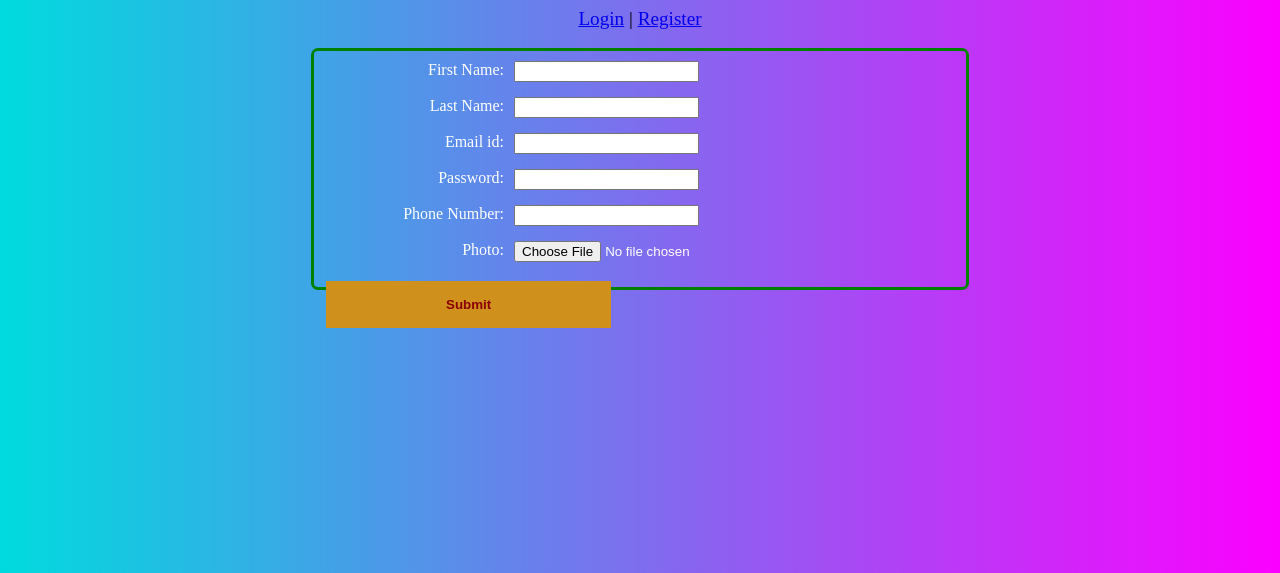
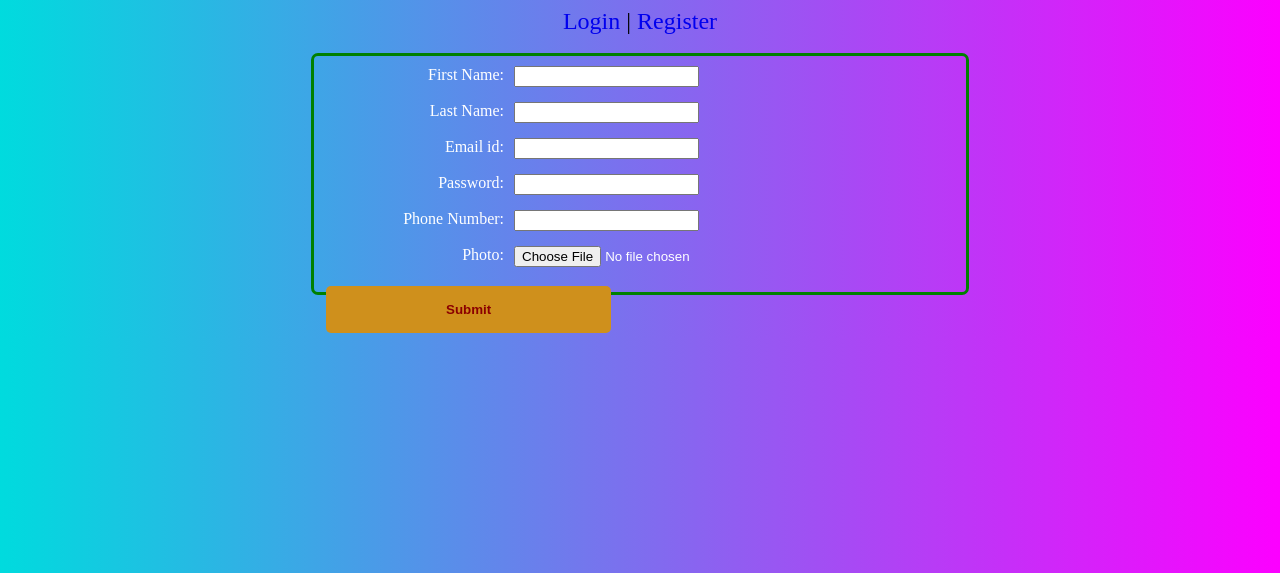
Before and after one commit to mirazxmondal/Login-Authentication, a PHP site: page /register.html in a window 1280 px wide. Shown: the top 573 px of the page. Run offline with PHP 8.4, Linux system fonts and the light colour scheme.

Commit message:
Stable 1.0

```diff
--- a/Assets/CSS/register.css
+++ b/Assets/CSS/register.css
@@ -36,9 +36,14 @@ h1 {
     cursor: pointer;
     color: #8b0000;
     font-weight: 600;
+    border-radius: 5px;
 }
 
-.anchor{
+.anchor {
     text-align: center;
-    font-size: larger;
+    font-size: x-large;
 }
+
+a {
+    text-decoration: none;
+}
--- a/Assets/PHP/welcome.php
+++ b/Assets/PHP/welcome.php
@@ -15,7 +15,7 @@ require 'session-check.php';
     </head>
     <body>
         <h1>Welcome</h1>
-        <h1 style="display:inline;"><?php echo($_SESSION['FIEM']['fname']);?></h1>
+        <h1 style="display:inline;"><?php echo($_SESSION['FIEM']['fname']);?></h1> &nbsp;
         <h1 style="display:inline;"><?php echo($_SESSION['FIEM']['lname']);?></h1> <br>
         <img src="<?php echo($_SESSION['FIEM']['furl']);?>" height="200px" width="200px"> <br>
         <h3><a href="./logout.php">Log out</a></h3>
--- a/register.html
+++ b/register.html
@@ -2,6 +2,7 @@
 <html lang="en">
 <head>
     <title>Image</title>
+    <link rel="icon" type="image/x-icon" href="./Assets/Images/Favicon.png">
     <link rel="stylesheet" href="./Assets/CSS/register.css">
 </head>
 <body>
```
Also changed, not shown: Assets/CSS/index.css (+7 -2 lines), README.md.
